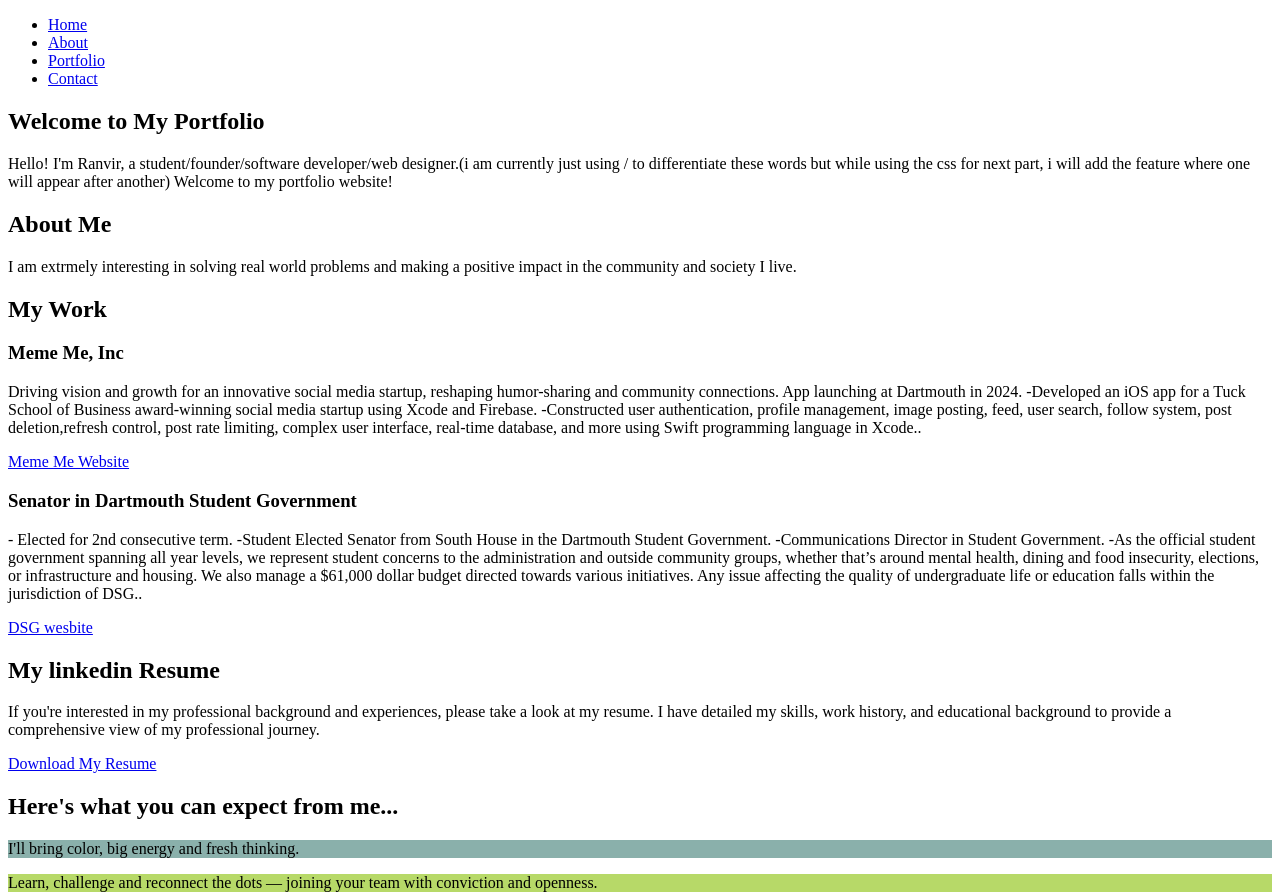
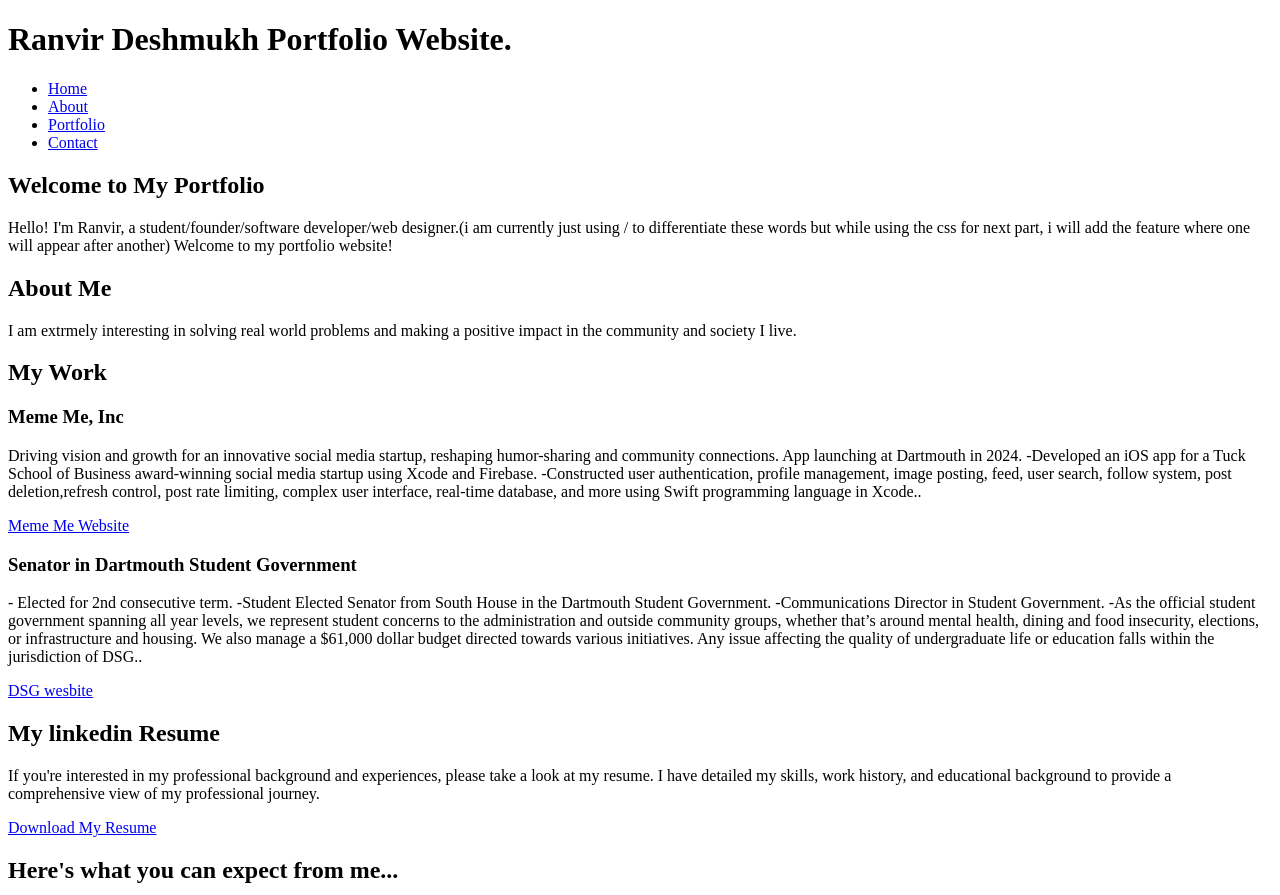
Before and after one commit to Ranvirdeshmukh/portfoliowebsite, a plain HTML site: page landingpage/index.html in a window 1280 px wide. Shown: the top 895 px of the page. Drawn offline with Linux system fonts and the light colour scheme.

Commit message:
added changes to my html file

```diff
--- a/landingpage/index.html
+++ b/landingpage/index.html
@@ -7,6 +7,8 @@
         <link rel="stylesheet" href="style.css">
 
     </head>
+
+    <h1>Ranvir Deshmukh Portfolio Website.</h1>
 
     <body>
         <nav>
```
Also changed, not shown: 1 other file.
